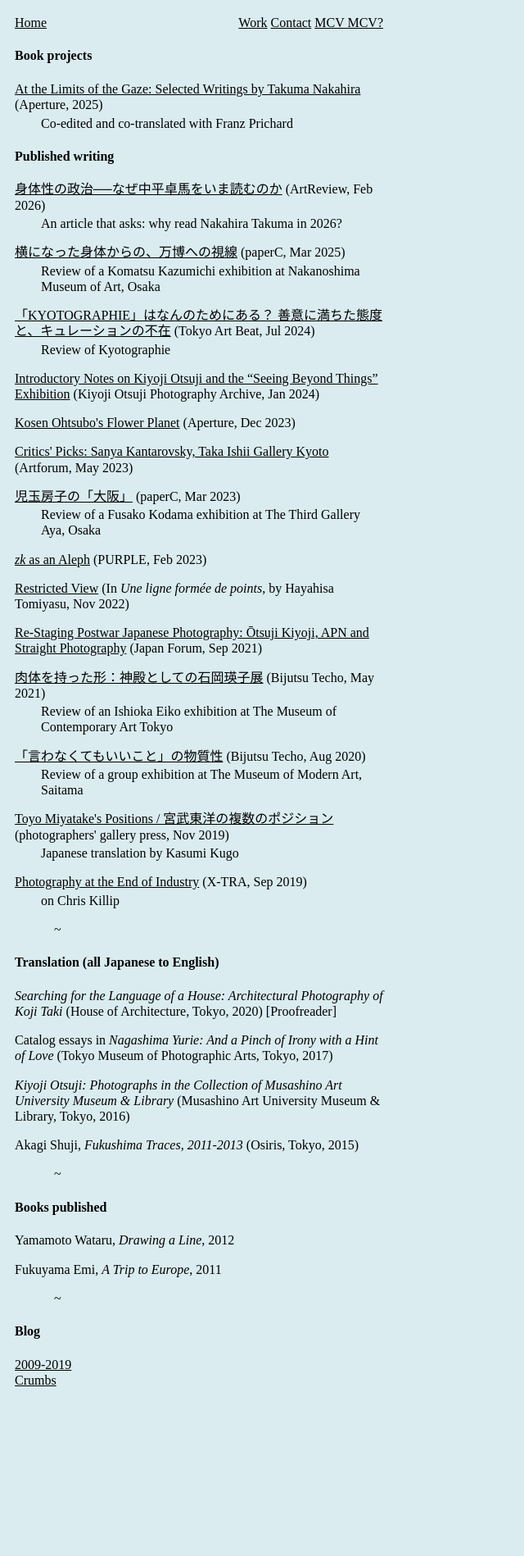
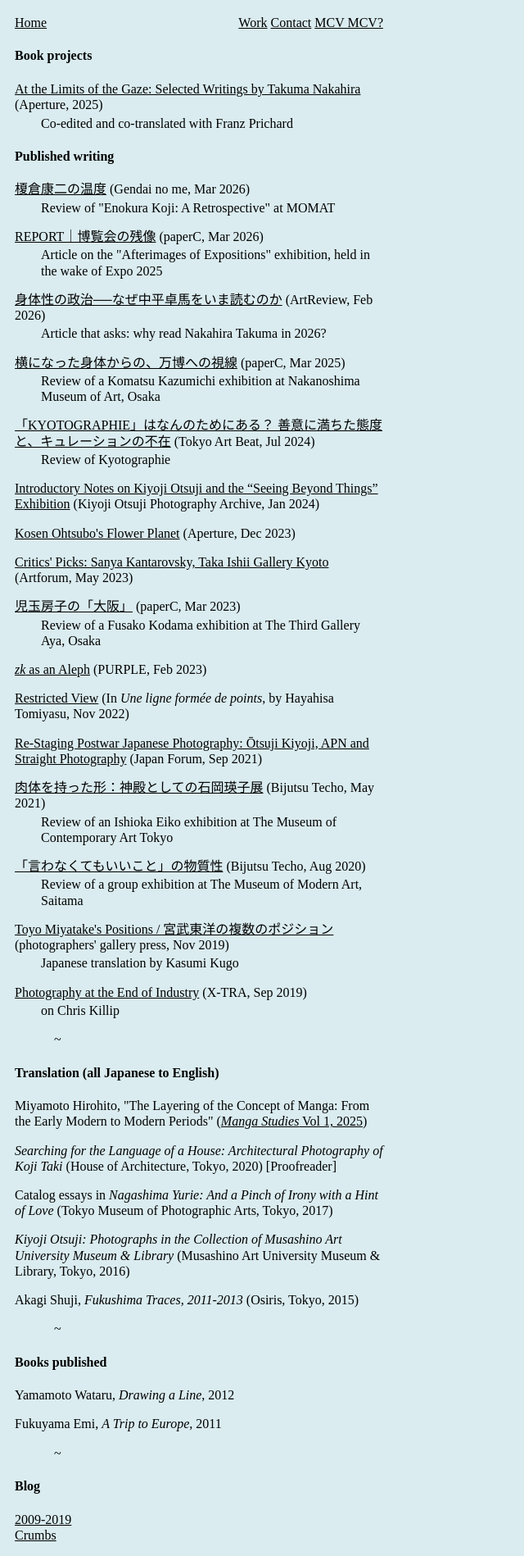
Before and after one commit to mcvmcvmcvmcv/website, a Jekyll site: the page built from work.html, in a window 1280 px wide. Shown: the whole page at 82% size, without its empty margins (0-640 px from the left). Built offline with Jekyll 4.4.1, drawn with Linux system fonts in a browser that asks for light colours; before the commit the page ends 1709 px from its top, so only the background shows below that.

Commit message:
new post etc

```diff
--- a/_articles/artreview.html
+++ b/_articles/artreview.html
@@ -3,5 +3,5 @@
 title: 身体性の政治──なぜ中平卓馬をいま読むのか
 link: https://jp.artreview.com/2026/02/01/daniel-abbe-on-writings-of-takuma-nakahira/
 place: ArtReview
-comment: An article that asks&#58; why read Nakahira Takuma in 2026?
+comment: Article that asks&#58; why read Nakahira Takuma in 2026?
 ---
--- a/work.html
+++ b/work.html
@@ -32,6 +32,7 @@
 
 <h4>Translation (all Japanese to English)</h4>
 
+<p>Miyamoto Hirohito, "The Layering of the Concept of Manga: From the Early Modern to Modern Periods" (<a href="https://seika.repo.nii.ac.jp/records/2000201"><em>Manga Studies</em> Vol 1, 2025</a>)</p>
 <p><em>Searching for the Language of a House: Architectural Photography of Koji Taki </em> (House of Architecture, Tokyo, 2020) [Proofreader]</p>
 <p>Catalog essays in <em>Nagashima Yurie: And a Pinch of Irony with a Hint of Love</em> (Tokyo Museum of Photographic Arts, Tokyo, 2017)</p>
 <p><em>Kiyoji Otsuji: Photographs in the Collection
```
Also changed, not shown: _articles/gendainome.html (added, +7 -0 lines), _articles/paperc-expo.html (added, +7 -0 lines), 2 other files.
